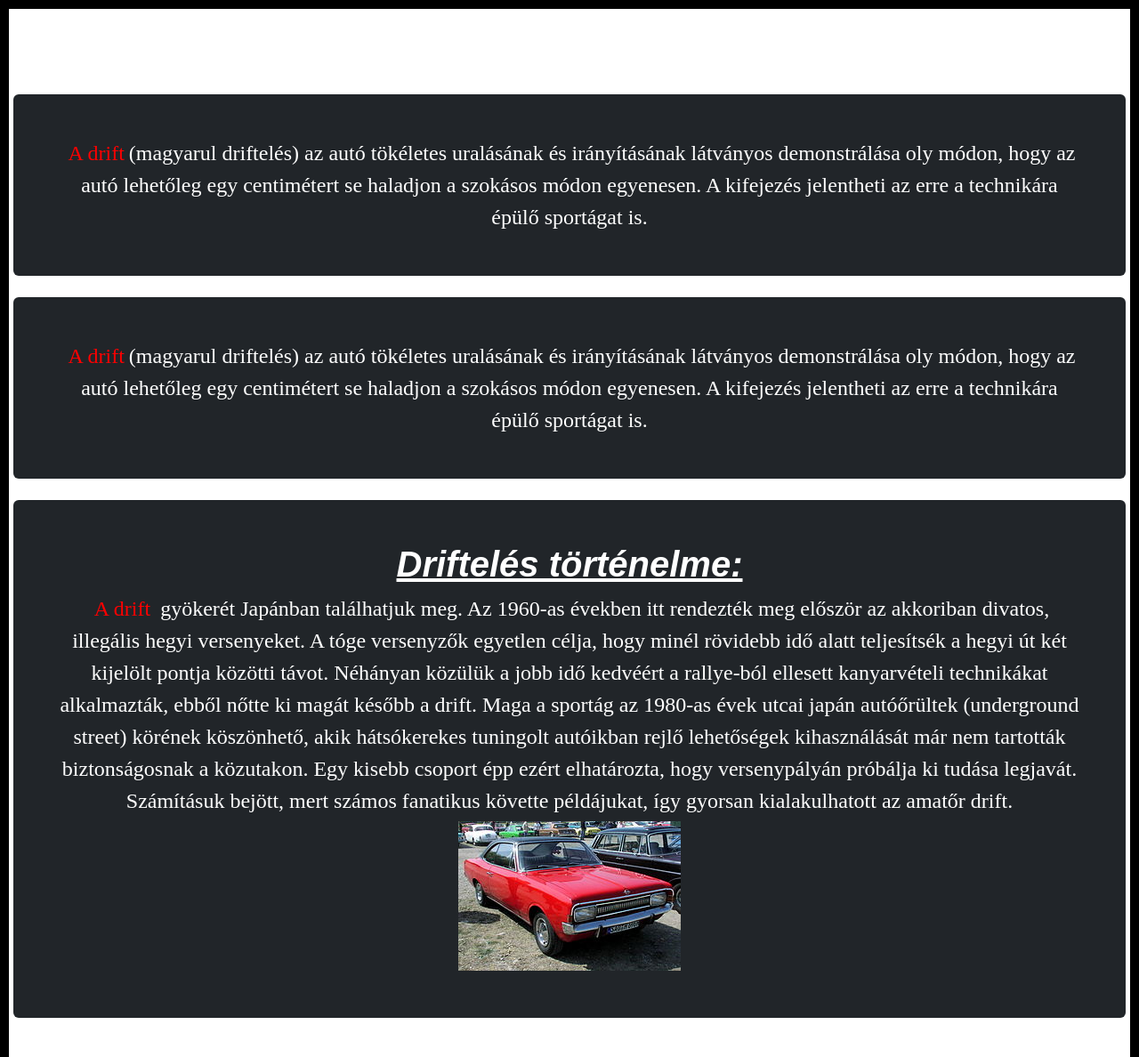
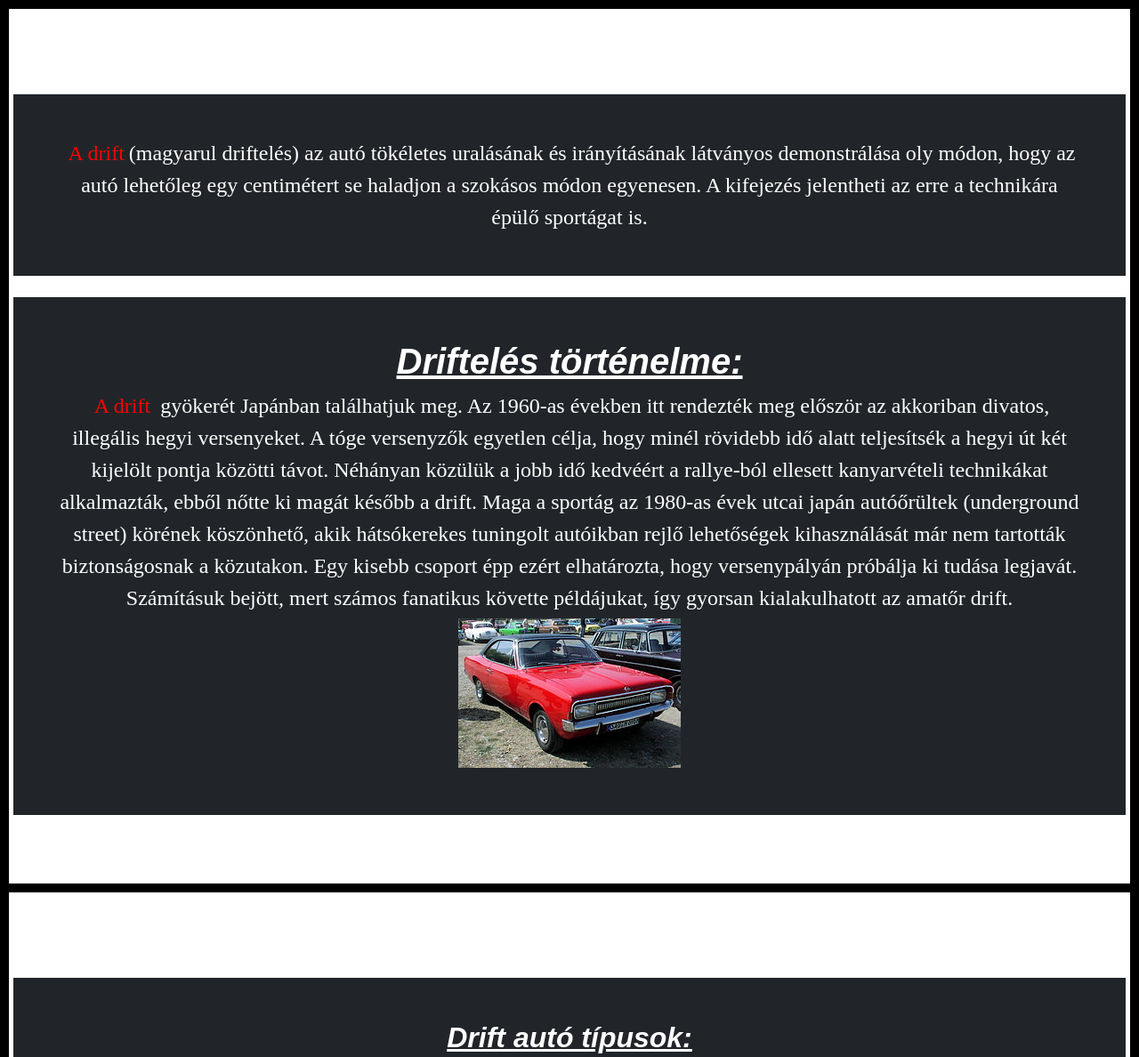
Before and after one commit to gergo213/Handa-Gergo-, a plain HTML site: page index.html in a window 1280 px wide. Shown: the top 1188 px of the page at 89% size. Drawn offline with nearby package versions, Linux system fonts and the light colour scheme.

Commit message:
Update index.html

```diff
--- a/index.html
+++ b/index.html
@@ -10,13 +10,10 @@
 </head>
 <body>
         <main>
-            <div class="mt-4 p-5 bg-dark text-white rounded">
+            <div class="mt-4 p-5 bg-dark text-white">
                 <p> <span>A drift</span>(magyarul driftelés) az autó tökéletes uralásának és irányításának látványos demonstrálása oly módon, hogy az autó lehetőleg egy centimétert se haladjon a szokásos módon egyenesen. A kifejezés jelentheti az erre a technikára épülő sportágat is.</p>
             </div>
-            <div class="mt-4 p-5 bg-dark text-white rounded">
-                <p> <span>A drift</span>(magyarul driftelés) az autó tökéletes uralásának és irányításának látványos demonstrálása oly módon, hogy az autó lehetőleg egy centimétert se haladjon a szokásos módon egyenesen. A kifejezés jelentheti az erre a technikára épülő sportágat is.</p>
-            </div>
-            <div class="mt-4 p-5 bg-dark text-white rounded">
+            <div class="mt-4 p-5 bg-dark text-white">
             <H1>Driftelés történelme:</H1>
 <p><span>A drift</span> gyökerét Japánban találhatjuk meg. Az 1960-as években itt rendezték meg először az akkoriban divatos, illegális hegyi versenyeket. A tóge versenyzők egyetlen célja, hogy minél rövidebb idő alatt teljesítsék a hegyi út két kijelölt pontja közötti távot. Néhányan közülük a jobb idő kedvéért a rallye-ból ellesett kanyarvételi technikákat alkalmazták, ebből nőtte ki magát később a drift. Maga a sportág az 1980-as évek utcai japán autóőrültek (underground street) körének köszönhető, akik hátsókerekes tuningolt autóikban rejlő lehetőségek kihasználását már nem tartották biztonságosnak a közutakon. Egy kisebb csoport épp ezért elhatározta, hogy versenypályán próbálja ki tudása legjavát. Számításuk bejött, mert számos fanatikus követte példájukat, így gyorsan kialakulhatott az amatőr drift.</p>
 <p><img src="kocsika2.jpg" alt=""></p>
@@ -25,7 +22,7 @@
         </main>
 
         <aside class="right">
-            <div class="mt-4 p-5 bg-dark text-white rounded">
+            <div class="mt-4 p-5 bg-dark text-white">
             <h2>Drift autó típusok:</h2>
 <p>A legtöbb autó gyári állapota természetesen nem elegendő ahhoz, hogy komoly eredményeket lehessen elérni vele. Főként a futómű átalakítás és a könnyítések a legfontosabbak, de természetesen a motortuning sem elhanyagolható tényező az ütőképesség eléréséhez.</p>
 <ul>
```
